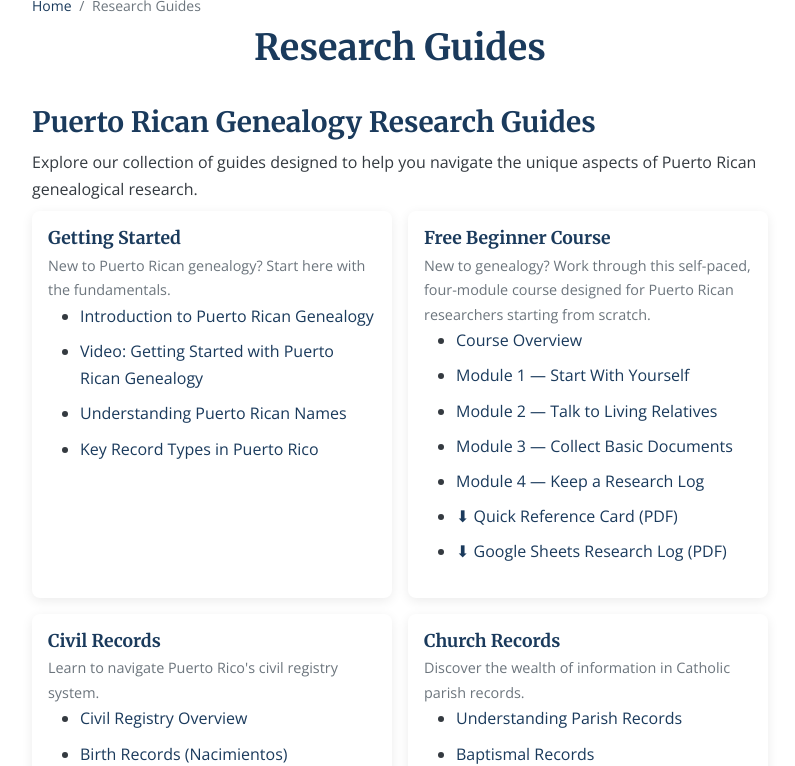
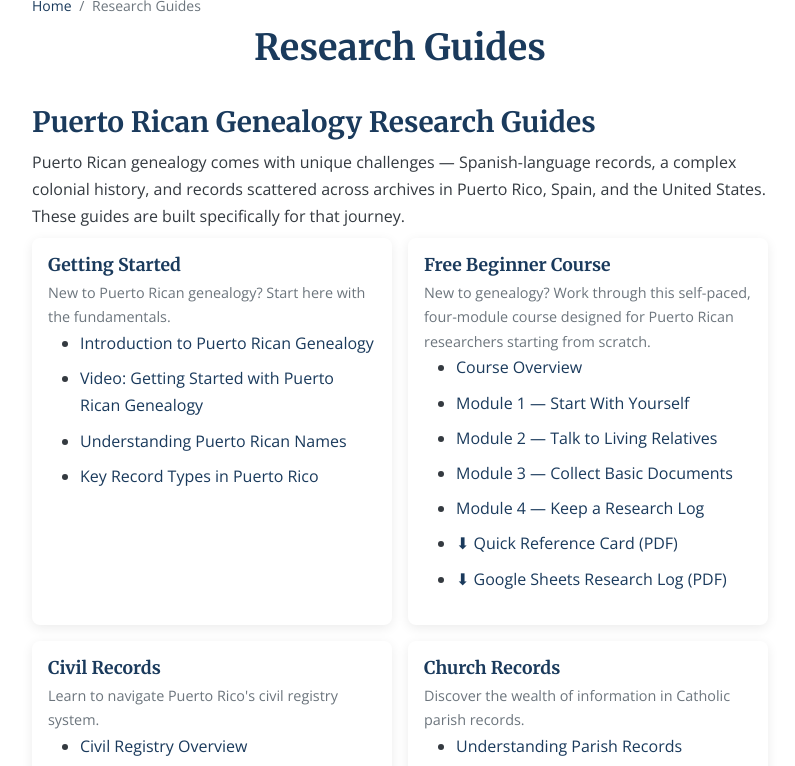
Before and after one commit to SylviaVargas/puertoricangenealogygroup, a Jekyll site: the page built from research-guides.md, in a window 1280 px wide and 900 px high, cut to the strip 134-900 px from the top of the window. Shown: the whole strip, without its empty margins (240-1035 px from the left). Built offline with Jekyll 4.4.1, drawn with Linux system fonts in a browser that asks for light colours.

Commit message:
Update Top Introduction in research guide section.

```diff
--- a/research-guides.md
+++ b/research-guides.md
@@ -9,7 +9,7 @@ last_modified_at: 2026-02-07
 
 ## Puerto Rican Genealogy Research Guides
 
-Explore our collection of guides designed to help you navigate the unique aspects of Puerto Rican genealogical research.
+Puerto Rican genealogy comes with unique challenges — Spanish-language records, a complex colonial history, and records scattered across archives in Puerto Rico, Spain, and the United States. These guides are built specifically for that journey.
 
 <div class="card-grid">
 
```
Also changed, not shown: es/guias-investigacion.md (+1 -1 lines).
